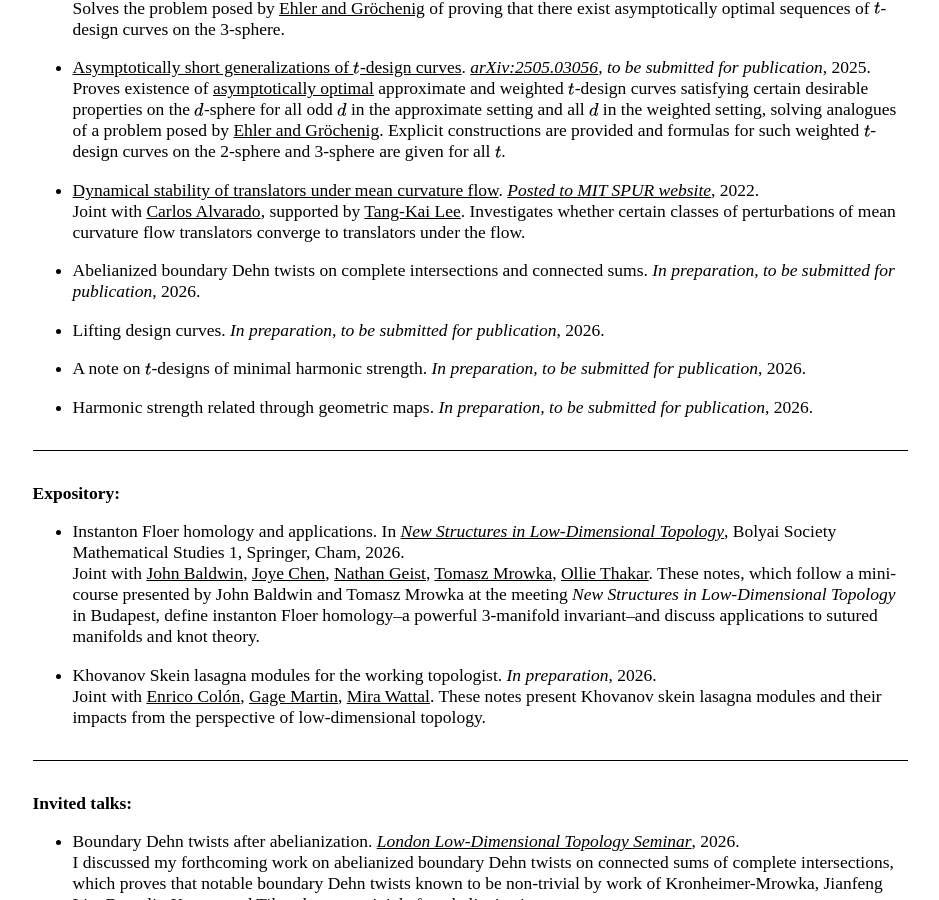
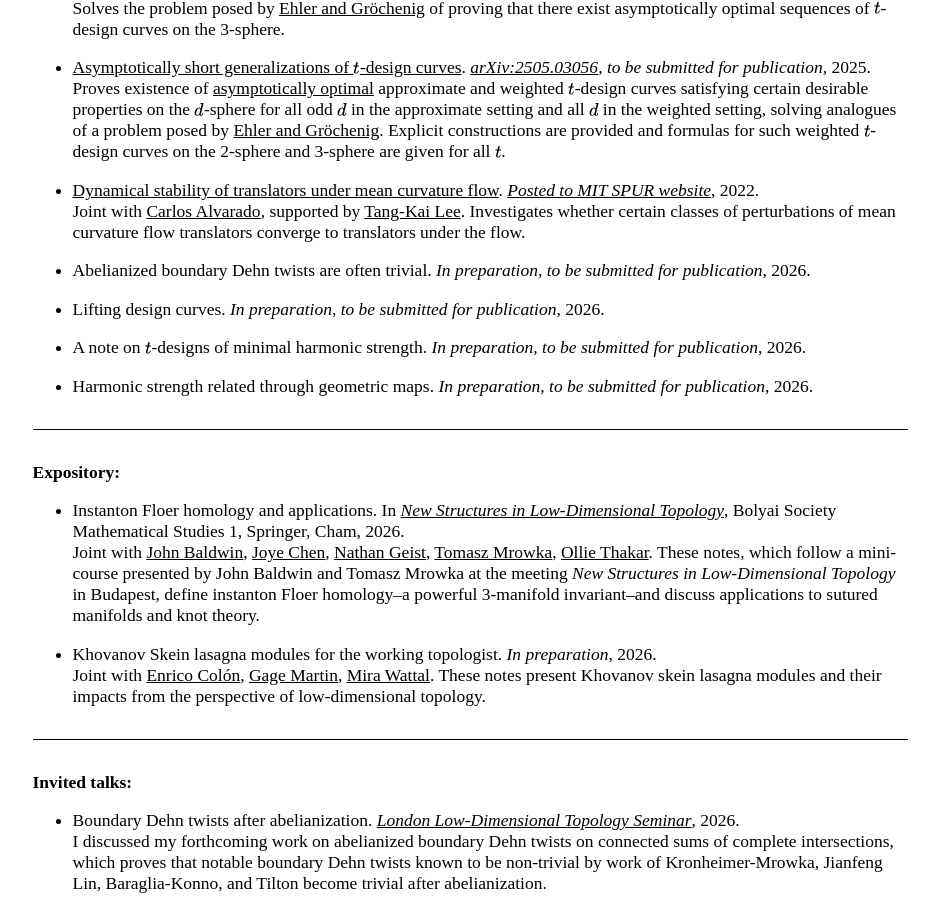
Before and after one commit to AyodejiLindblad/AyodejiLindblad.github.io, a Jekyll site: the page built from index.md, in a window 1280 px wide and 900 px high, scrolled down 799 px. Shown: the whole window, without its empty margins (170-1109 px from the left). Built offline with Jekyll 4.4.1, drawn with Linux system fonts in a browser that asks for light colours; some web fonts are replaced.

Commit message:
are often trivial

```diff
--- a/index.md
+++ b/index.md
@@ -51,7 +51,7 @@ I'm a third-year PhD student of [Tom Mrowka](https://math.mit.edu/~mrowka/) at [
 * [Dynamical stability of translators under mean curvature flow](https://math.mit.edu/research/undergraduate/spur/documents/2022/Alvarado_Linblad.pdf). *[Posted to MIT SPUR website](https://math.mit.edu/research/undergraduate/spur/past-projects.html)*, 2022.
     Joint with [Carlos Alvarado](https://alvarado-alvarez.github.io/), supported by [Tang-Kai Lee](https://www.math.columbia.edu/~leetk/). Investigates whether certain classes of perturbations of mean curvature flow translators converge to translators under the flow.
 
-* Abelianized boundary Dehn twists on complete intersections and connected sums. *In preparation, to be submitted for publication*, 2026.
+* Abelianized boundary Dehn twists are often trivial. *In preparation, to be submitted for publication*, 2026.
 
 * Lifting design curves. *In preparation, to be submitted for publication*, 2026.
 
```
